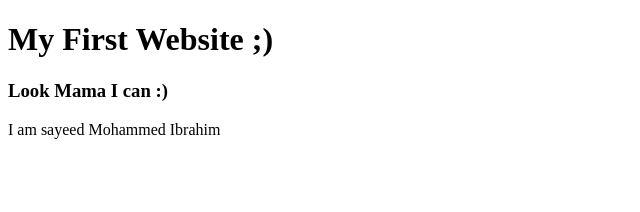
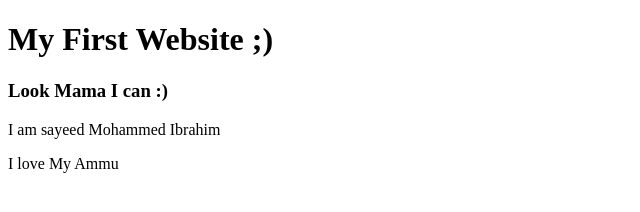
Before and after one commit to sayeedmi/my-first-website, a plain HTML site: page index.html in a window 1280 px wide. Shown: the whole page, without its empty margins (0-640 px from the left). Drawn offline with Linux system fonts and the light colour scheme.

Commit message:
Update index.html

```diff
--- a/index.html
+++ b/index.html
@@ -10,5 +10,6 @@
     <h1>My First Website ;)</h1>
     <h3>Look Mama I can :)</h3>
     <p>I am sayeed Mohammed Ibrahim</p>
+    <p> I love My Ammu </p>
 </body>
 </html>
```
